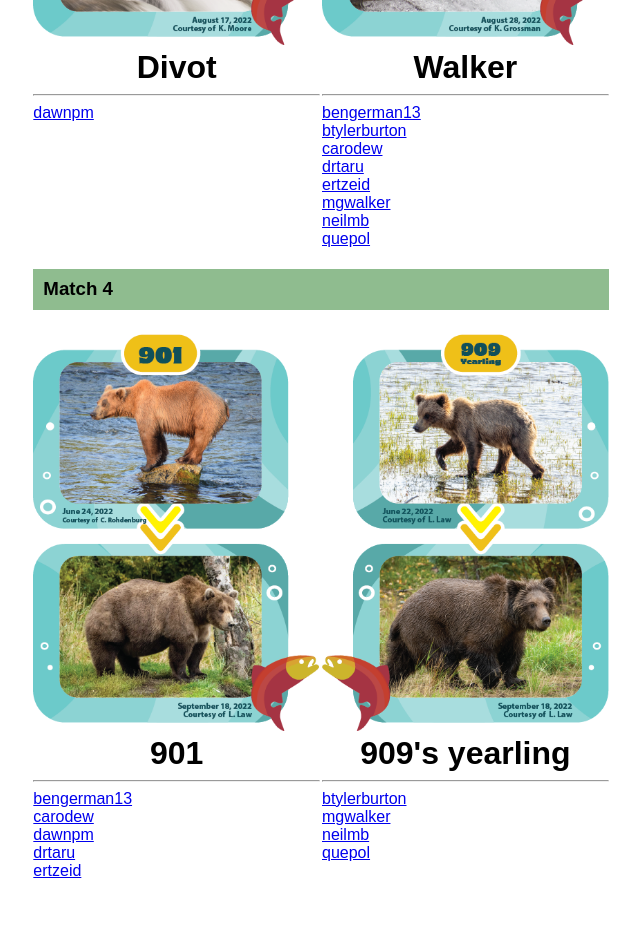
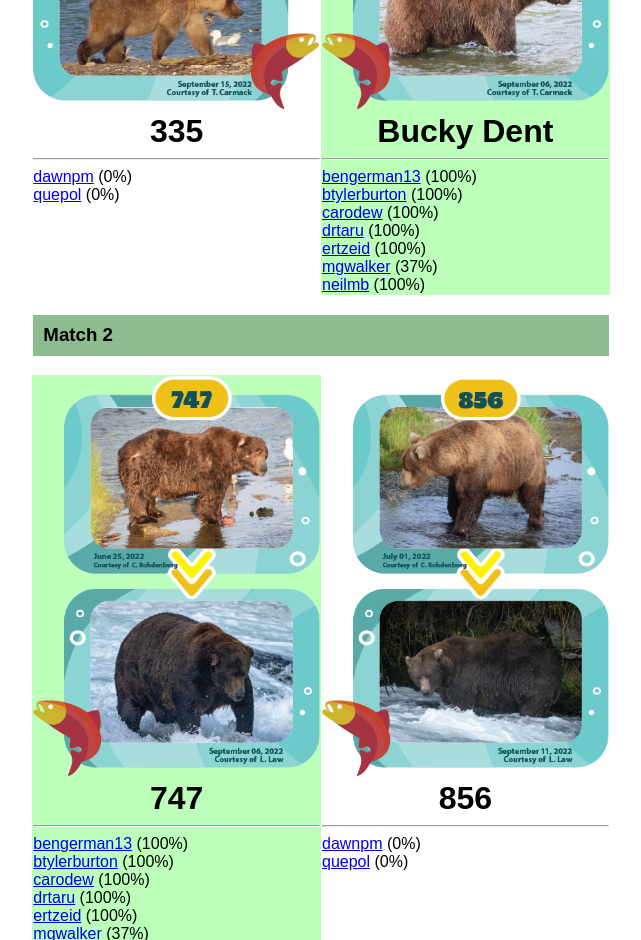
Before and after one commit to mgwalker/fat-bears, a website: page docs/index.html in a window 1280 px wide. Shown: the part 1860-2800 px from the top of the page, without its empty margins (319-960 px from the left). Before the commit the page ends 2749 px from the top, so only its background shows below. Drawn offline with Linux system fonts and the light colour scheme.

Commit message:
updating base bracket

```diff
--- a/docs/index.html
+++ b/docs/index.html
@@ -32,6 +32,10 @@
       max-width: 400px;
     }
 
+    td.winner {
+      background: #BBFFBB;
+    }
+
     h3 {
       background-color: darkseagreen;
       padding: 0.5em 10px;
@@ -56,62 +60,6 @@
     </tr>
     <tr>
       <td colspan="2">
-        <h3>Match 1</h3>
-      </td>
-    </tr>
-    <tr>
-        <td>
-          <img src="2022/pics/explore-335.png">
-          <br>
-          <div class="bear">335</div>
-          <hr>
-          <div><a href="2022/brackets/dawnpm.png">dawnpm</a></div>
-          <div><a href="2022/brackets/quepol.png">quepol</a></div>
-        </td>
-        <td>
-          <img src="2022/pics/explore-164.png">
-          <br>
-          <div class="bear">Bucky Dent</div>
-          <hr>
-          <div><a href="2022/brackets/bengerman13.png">bengerman13</a></div>
-          <div><a href="2022/brackets/btylerburton.png">btylerburton</a></div>
-          <div><a href="2022/brackets/carodew.png">carodew</a></div>
-          <div><a href="2022/brackets/drtaru.png">drtaru</a></div>
-          <div><a href="2022/brackets/ertzeid.png">ertzeid</a></div>
-          <div><a href="2022/brackets/mgwalker.png">mgwalker</a></div>
-          <div><a href="2022/brackets/neilmb.png">neilmb</a></div>
-        </td>
-    </tr>
-    <tr>
-      <td colspan="2">
-        <h3>Match 2</h3>
-      </td>
-    </tr>
-    <tr>
-        <td>
-          <img src="2022/pics/explore-747.png">
-          <br>
-          <div class="bear">747</div>
-          <hr>
-          <div><a href="2022/brackets/bengerman13.png">bengerman13</a></div>
-          <div><a href="2022/brackets/btylerburton.png">btylerburton</a></div>
-          <div><a href="2022/brackets/carodew.png">carodew</a></div>
-          <div><a href="2022/brackets/drtaru.png">drtaru</a></div>
-          <div><a href="2022/brackets/ertzeid.png">ertzeid</a></div>
-          <div><a href="2022/brackets/mgwalker.png">mgwalker</a></div>
-          <div><a href="2022/brackets/neilmb.png">neilmb</a></div>
-        </td>
-        <td>
-          <img src="2022/pics/explore-856.png">
-          <br>
-          <div class="bear">856</div>
-          <hr>
-          <div><a href="2022/brackets/dawnpm.png">dawnpm</a></div>
-          <div><a href="2022/brackets/quepol.png">quepol</a></div>
-        </td>
-    </tr>
-    <tr>
-      <td colspan="2">
         <h3>Match 3</h3>
       </td>
     </tr>
@@ -121,21 +69,21 @@
           <br>
           <div class="bear">Divot</div>
           <hr>
-          <div><a href="2022/brackets/dawnpm.png">dawnpm</a></div>
+          <div><a href="2022/brackets/dawnpm.png">dawnpm</a> (0%)</div>
         </td>
         <td>
           <img src="2022/pics/explore-151.png">
           <br>
           <div class="bear">Walker</div>
           <hr>
-          <div><a href="2022/brackets/bengerman13.png">bengerman13</a></div>
-          <div><a href="2022/brackets/btylerburton.png">btylerburton</a></div>
-          <div><a href="2022/brackets/carodew.png">carodew</a></div>
-          <div><a href="2022/brackets/drtaru.png">drtaru</a></div>
-          <div><a href="2022/brackets/ertzeid.png">ertzeid</a></div>
-          <div><a href="2022/brackets/mgwalker.png">mgwalker</a></div>
-          <div><a href="2022/brackets/neilmb.png">neilmb</a></div>
-          <div><a href="2022/brackets/quepol.png">quepol</a></div>
+          <div><a href="2022/brackets/bengerman13.png">bengerman13</a> (100%)</div>
+          <div><a href="2022/brackets/btylerburton.png">btylerburton</a> (100%)</div>
+          <div><a href="2022/brackets/carodew.png">carodew</a> (100%)</div>
+          <div><a href="2022/brackets/drtaru.png">drtaru</a> (100%)</div>
+          <div><a href="2022/brackets/ertzeid.png">ertzeid</a> (100%)</div>
+          <div><a href="2022/brackets/mgwalker.png">mgwalker</a> (37%)</div>
+          <div><a href="2022/brackets/neilmb.png">neilmb</a> (100%)</div>
+          <div><a href="2022/brackets/quepol.png">quepol</a> (0%)</div>
         </td>
     </tr>
     <tr>
@@ -149,21 +97,82 @@
           <br>
           <div class="bear">901</div>
           <hr>
-          <div><a href="2022/brackets/bengerman13.png">bengerman13</a></div>
-          <div><a href="2022/brackets/carodew.png">carodew</a></div>
-          <div><a href="2022/brackets/dawnpm.png">dawnpm</a></div>
-          <div><a href="2022/brackets/drtaru.png">drtaru</a></div>
-          <div><a href="2022/brackets/ertzeid.png">ertzeid</a></div>
+          <div><a href="2022/brackets/bengerman13.png">bengerman13</a> (100%)</div>
+          <div><a href="2022/brackets/carodew.png">carodew</a> (100%)</div>
+          <div><a href="2022/brackets/dawnpm.png">dawnpm</a> (0%)</div>
+          <div><a href="2022/brackets/drtaru.png">drtaru</a> (100%)</div>
+          <div><a href="2022/brackets/ertzeid.png">ertzeid</a> (100%)</div>
         </td>
         <td>
           <img src="2022/pics/explore-909-yearling.png">
           <br>
           <div class="bear">909&#39;s yearling</div>
           <hr>
-          <div><a href="2022/brackets/btylerburton.png">btylerburton</a></div>
-          <div><a href="2022/brackets/mgwalker.png">mgwalker</a></div>
-          <div><a href="2022/brackets/neilmb.png">neilmb</a></div>
-          <div><a href="2022/brackets/quepol.png">quepol</a></div>
+          <div><a href="2022/brackets/btylerburton.png">btylerburton</a> (100%)</div>
+          <div><a href="2022/brackets/mgwalker.png">mgwalker</a> (37%)</div>
+          <div><a href="2022/brackets/neilmb.png">neilmb</a> (100%)</div>
+          <div><a href="2022/brackets/quepol.png">quepol</a> (0%)</div>
+        </td>
+    </tr>
+    <tr class="category">
+      <td colspan="2">
+        <h1>Completed</h1>
+      </td>
+    </tr>
+    <tr>
+      <td colspan="2">
+        <h3>Match 1</h3>
+      </td>
+    </tr>
+    <tr>
+        <td>
+          <img src="2022/pics/explore-335.png">
+          <br>
+          <div class="bear">335</div>
+          <hr>
+          <div><a href="2022/brackets/dawnpm.png">dawnpm</a> (0%)</div>
+          <div><a href="2022/brackets/quepol.png">quepol</a> (0%)</div>
+        </td>
+        <td class="winner">
+          <img src="2022/pics/explore-164.png">
+          <br>
+          <div class="bear">Bucky Dent</div>
+          <hr>
+          <div><a href="2022/brackets/bengerman13.png">bengerman13</a> (100%)</div>
+          <div><a href="2022/brackets/btylerburton.png">btylerburton</a> (100%)</div>
+          <div><a href="2022/brackets/carodew.png">carodew</a> (100%)</div>
+          <div><a href="2022/brackets/drtaru.png">drtaru</a> (100%)</div>
+          <div><a href="2022/brackets/ertzeid.png">ertzeid</a> (100%)</div>
+          <div><a href="2022/brackets/mgwalker.png">mgwalker</a> (37%)</div>
+          <div><a href="2022/brackets/neilmb.png">neilmb</a> (100%)</div>
+        </td>
+    </tr>
+    <tr>
+      <td colspan="2">
+        <h3>Match 2</h3>
+      </td>
+    </tr>
+    <tr>
+        <td class="winner">
+          <img src="2022/pics/explore-747.png">
+          <br>
+          <div class="bear">747</div>
+          <hr>
+          <div><a href="2022/brackets/bengerman13.png">bengerman13</a> (100%)</div>
+          <div><a href="2022/brackets/btylerburton.png">btylerburton</a> (100%)</div>
+          <div><a href="2022/brackets/carodew.png">carodew</a> (100%)</div>
+          <div><a href="2022/brackets/drtaru.png">drtaru</a> (100%)</div>
+          <div><a href="2022/brackets/ertzeid.png">ertzeid</a> (100%)</div>
+          <div><a href="2022/brackets/mgwalker.png">mgwalker</a> (37%)</div>
+          <div><a href="2022/brackets/neilmb.png">neilmb</a> (100%)</div>
+        </td>
+        <td>
+          <img src="2022/pics/explore-856.png">
+          <br>
+          <div class="bear">856</div>
+          <hr>
+          <div><a href="2022/brackets/dawnpm.png">dawnpm</a> (0%)</div>
+          <div><a href="2022/brackets/quepol.png">quepol</a> (0%)</div>
         </td>
     </tr>
   </table>
--- a/src/data/bracket.json
+++ b/src/data/bracket.json
@@ -105,6 +105,7 @@
       "bears": [
         "435",
         "164",
+        "164",
         "164"
       ],
       "next": 9
@@ -112,6 +113,7 @@
     "6": {
       "bears": [
         "32",
+        "747",
         "747",
         "747"
       ],
```
